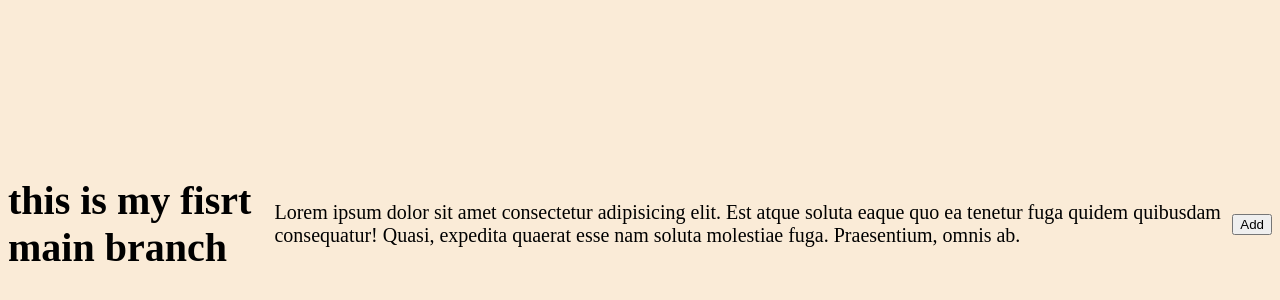
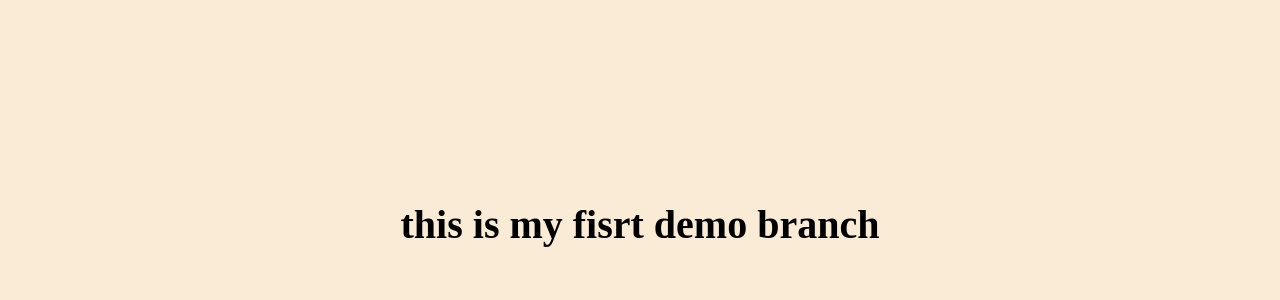
Before and after one commit to Jenali-Apexture/demoGit, a plain HTML site: page index.html in a window 1280 px wide. Shown: the part 184-484 px from the top of the page. Drawn offline with Linux system fonts and the light colour scheme.

```diff
--- a/index.html
+++ b/index.html
@@ -9,10 +9,8 @@
 </head>
 
 <body>
-    <h1>this is my fisrt main branch</h1><br>
-    <p>Lorem ipsum dolor sit amet consectetur adipisicing elit. Est atque soluta eaque quo ea tenetur fuga quidem
-        quibusdam consequatur! Quasi, expedita quaerat esse nam soluta molestiae fuga. Praesentium, omnis ab.</p>
-        <button>Add</button>
+    <h1>this is my fisrt demo branch</h1><br>
+
 </body>
 
 </html>
```
